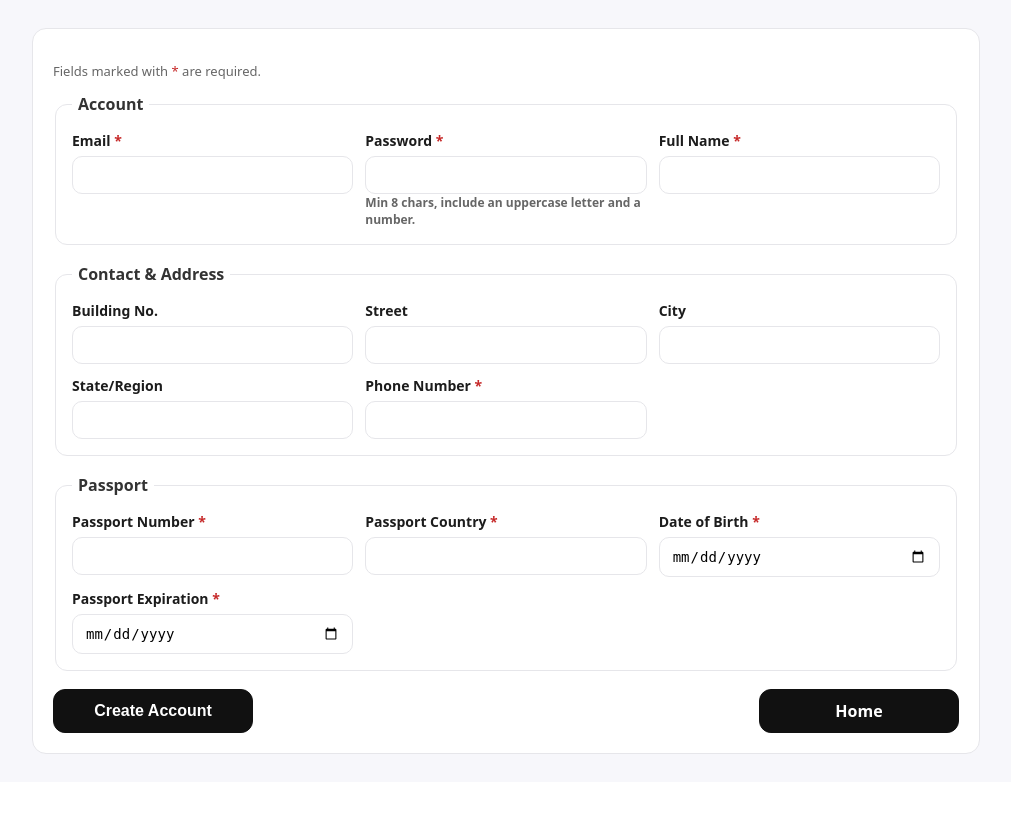
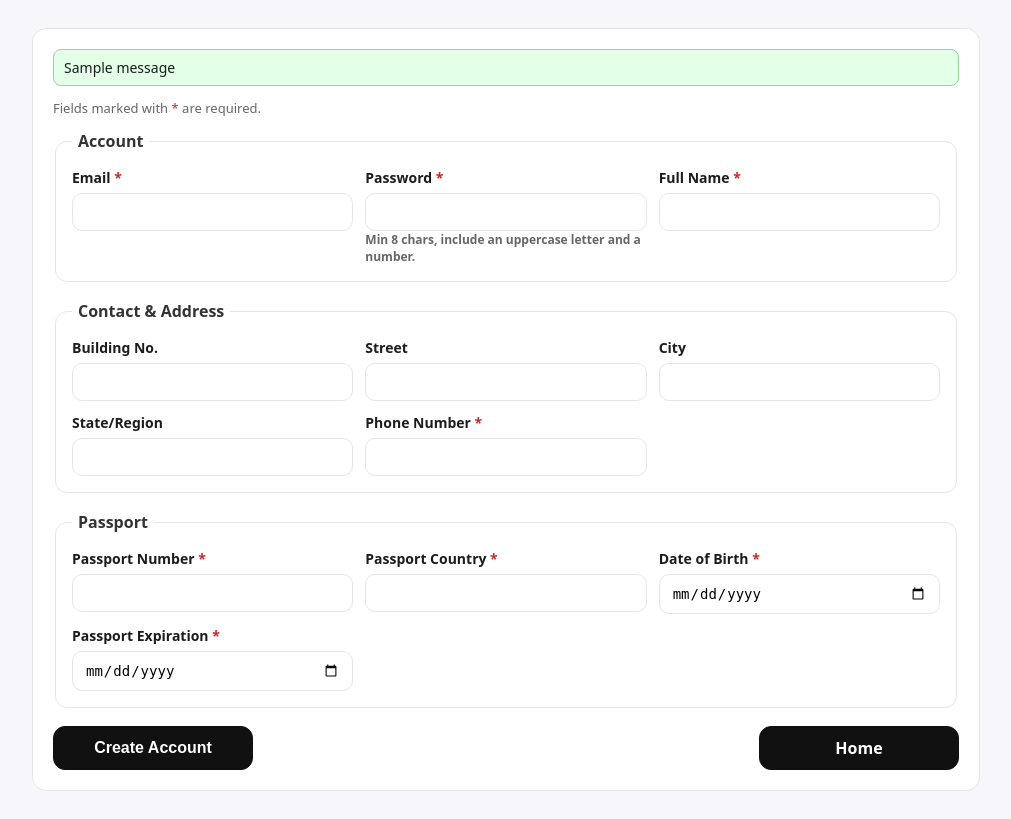
Before and after one commit to Aman-Sunesh/Airline-Ticket-Reservation-System-Using-MySQL-and-Flask, a Flask app: page /register in a window 1280 px wide. Shown: the part 60-879 px from the top of the page, without its empty margins (134-1145 px from the left). Before the commit the page ends 814 px from the top, so only its background shows below. Run offline with Flask 3, Linux system fonts and the light colour scheme; tables that the repository leaves empty hold one stand-in row (values such as "Sample post"); one stand-in notice (Sample message) is shown.

Commit message:
Add flash message display to registration template

```diff
--- a/templates/register.html
+++ b/templates/register.html
@@ -34,6 +34,21 @@
     .btn.primary{ background:#111; color:#fff; border-color:#111; }
     .btn.primary:link,.btn.primary:visited{ color:#fff; }
     .actions .btn{ flex:0 0 200px; }
+    .flash-box{ margin-bottom:10px; }
+    .flash{
+      padding:8px 10px;
+      border-radius:8px;
+      margin-bottom:6px;
+      font-size:14px;
+    }
+    .flash.error{
+      background:#ffe5e5;
+      border:1px solid #f5a3a3;
+    }
+    .flash.success{
+      background:#e4ffe8;
+      border:1px solid #90d79b;
+    }
     .alert { padding:10px 12px; border-radius:10px; background:#fff4f4; border:1px solid #ffd7d7; color:#8a1c1c; }
     .muted { color:var(--muted); font-size:13px; }
   </style>
@@ -43,6 +58,15 @@
 
   <main>
     <div class="card">
+      <div class="flash-box">
+        {% with messages = get_flashed_messages(with_categories=true) %}
+          {% if messages %}
+            {% for category, msg in messages %}
+              <div class="flash {{ category }}">{{ msg }}</div>
+            {% endfor %}
+          {% endif %}
+        {% endwith %}
+      </div>
       <p class="muted">Fields marked with <span style="color:#c62828">*</span> are required.</p>
 
       <form action="/registerAuth" method="POST" autocomplete="on" id="register-form">
```
